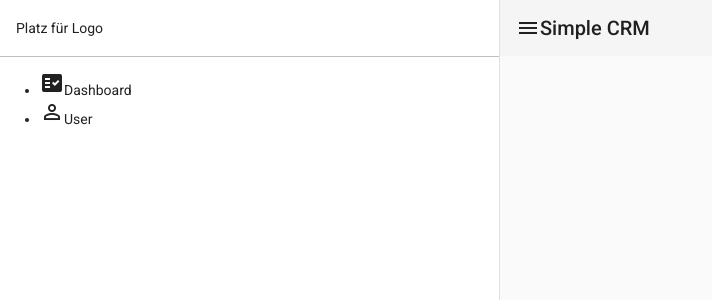
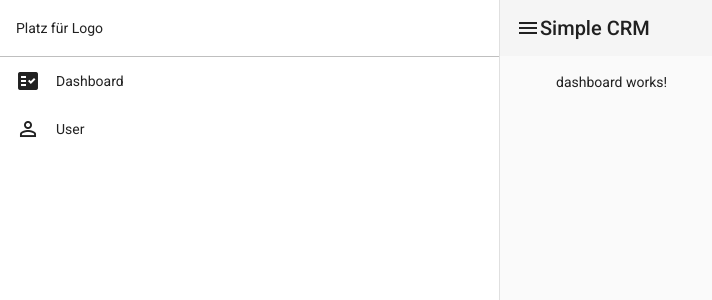
Before and after one commit to KevinSchimke/simple-CRM, an Angular app: page / in a window 1280 px wide. Both pictures are taken after a click on the element "menu". Shown: the top 300 px of the page, without its empty margins (0-712 px from the left). Built offline with nearby package versions, Linux system fonts and the light colour scheme.

Commit message:
include component user and dashboard for router outlet

```diff
--- a/src/app/app-routing.module.ts
+++ b/src/app/app-routing.module.ts
@@ -1,7 +1,13 @@
 import { NgModule } from '@angular/core';
 import { RouterModule, Routes } from '@angular/router';
+import { DashboardComponent } from './dashboard/dashboard.component';
+import { UserComponent } from './user/user.component';
 
-const routes: Routes = [];
+const routes: Routes = [
+  {path: '', component: DashboardComponent},
+  {path: 'dashboard', component: DashboardComponent},
+  {path: 'user', component: UserComponent}
+];
 
 @NgModule({
   imports: [RouterModule.forRoot(routes)],
--- a/src/app/app.component.html
+++ b/src/app/app.component.html
@@ -4,10 +4,10 @@
       Platz für Logo
     </div>
     <ul>
-      <li>
+      <li routerLink='/' routerLinkActive="routerLinkActive">
         <mat-icon>fact_check</mat-icon>Dashboard
       </li>
-      <li>
+      <li routerLink='/user' routerLinkActive="routerLinkActive">
         <mat-icon>perm_identity</mat-icon>User
       </li>
     </ul>
@@ -20,6 +20,11 @@
       <span>Simple CRM</span>
     </mat-toolbar>
 
+    <div class="router_container">
+      <router-outlet></router-outlet>
+    </div>
+
+
   </div>
 
 </mat-drawer-container>
--- a/src/app/app.component.scss
+++ b/src/app/app.component.scss
@@ -1,3 +1,25 @@
+ul {
+    list-style-type: none;
+    padding: 0;
+    margin: 0;
+
+    li {
+        padding: 0px 16px;
+        height: 48px;
+        display: flex;
+        align-items: center;
+        cursor: pointer;
+
+        &:hover {
+            background-color: rgba($color: #000000, $alpha: 0.25);
+        }
+
+        mat-icon {
+            margin-right: 16px;
+        }
+    }
+}
+
 .mat_drawer_container {
     height: 100vh;
 }
@@ -22,3 +44,8 @@ mat-toolbar{
     min-height: 56px !important;
     height: 56px;
 }
+
+.router_container {
+    padding-left: 56px;
+    padding-top: 16px
+}
--- a/src/app/app.module.ts
+++ b/src/app/app.module.ts
@@ -8,10 +8,14 @@ import { BrowserAnimationsModule } from '@angular/platform-browser/animations';
 import {MatToolbarModule} from '@angular/material/toolbar';
 import {MatSidenavModule} from '@angular/material/sidenav';
 import {MatIconModule} from '@angular/material/icon';
+import { DashboardComponent } from './dashboard/dashboard.component';
+import { UserComponent } from './user/user.component';
 
 @NgModule({
   declarations: [
-    AppComponent
+    AppComponent,
+    DashboardComponent,
+    UserComponent
   ],
   imports: [
     BrowserModule,
--- /dev/null
+++ b/src/app/dashboard/dashboard.component.html
@@ -0,0 +1 @@
+<p>dashboard works!</p>
--- /dev/null
+++ b/src/app/dashboard/dashboard.component.ts
@@ -0,0 +1,15 @@
+import { Component, OnInit } from '@angular/core';
+
+@Component({
+  selector: 'app-dashboard',
+  templateUrl: './dashboard.component.html',
+  styleUrls: ['./dashboard.component.scss']
+})
+export class DashboardComponent implements OnInit {
+
+  constructor() { }
+
+  ngOnInit(): void {
+  }
+
+}
--- /dev/null
+++ b/src/app/user/user.component.html
@@ -0,0 +1 @@
+<p>user works!</p>
--- /dev/null
+++ b/src/app/user/user.component.ts
@@ -0,0 +1,15 @@
+import { Component, OnInit } from '@angular/core';
+
+@Component({
+  selector: 'app-user',
+  templateUrl: './user.component.html',
+  styleUrls: ['./user.component.scss']
+})
+export class UserComponent implements OnInit {
+
+  constructor() { }
+
+  ngOnInit(): void {
+  }
+
+}
```
Also changed, not shown: src/app/dashboard/dashboard.component.scss (added), src/app/user/user.component.scss (added), 2 other files (tests, documents, lock files or other folders).
